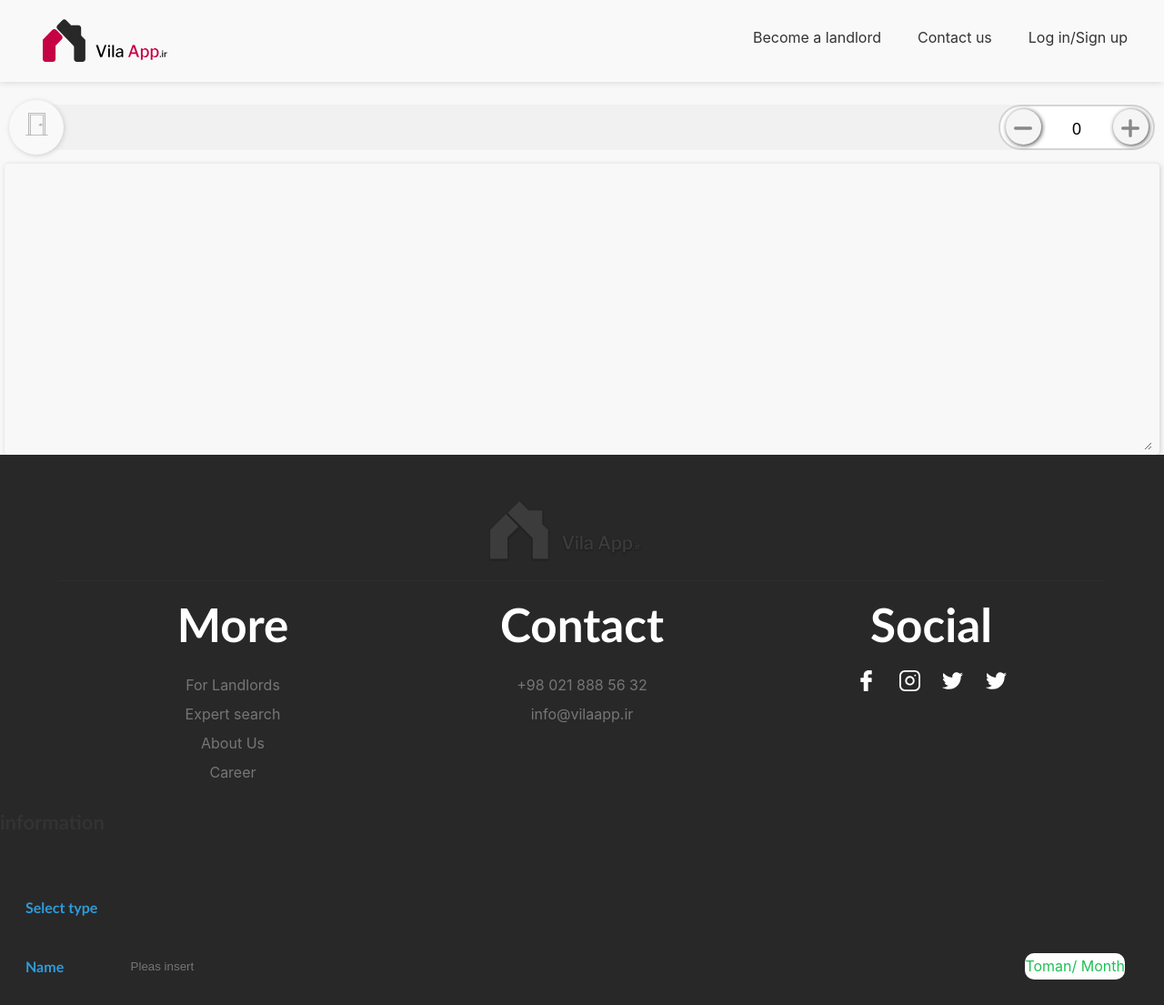
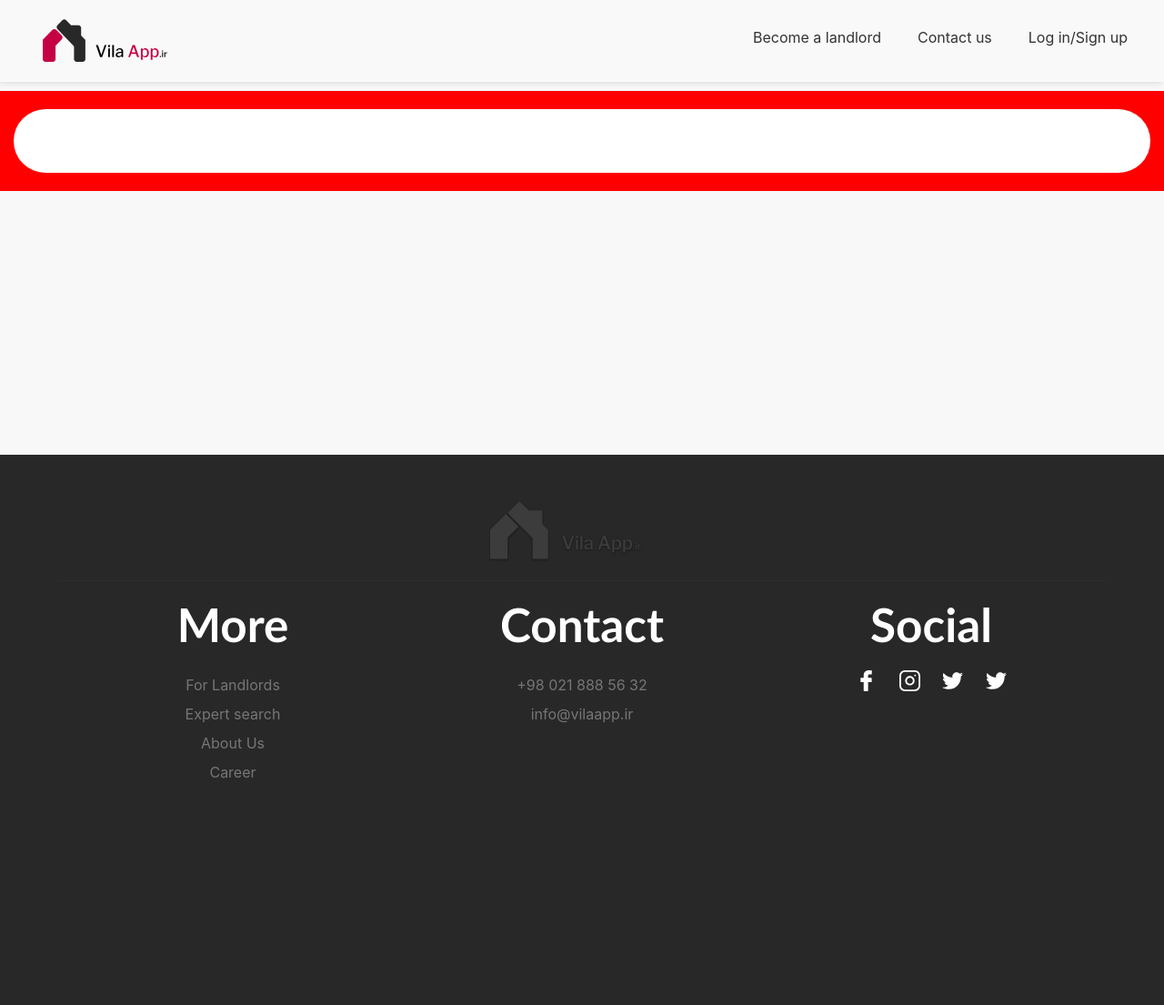
Before and after one commit to arasico/vilaapp, a React (Create React App) app: page /test in a window 1280 px wide. Shown: the whole page at 91% size. Built offline with nearby package versions, Linux system fonts and the light colour scheme.

Commit message:
option button component is added

```diff
--- /dev/null
+++ b/src/en/components/common/optionButtonPlusMinus/optionButton.css
@@ -0,0 +1,25 @@
+
+
+
+.container-option-button{
+    background-color: red;
+    padding: 10px 5px;
+
+}
+.option-flex-line{
+   background-color: #fff;
+   margin: 10px;
+   border-radius: 100px;
+   padding: 10px;
+   display: flex;
+   justify-content: space-between
+
+
+}
+
+.option-flex-item{
+    height: 50px;
+    background-color: silver;
+
+
+}
--- /dev/null
+++ b/src/en/components/common/optionButtonPlusMinus/optionButton.js
@@ -0,0 +1,27 @@
+import React, {Component} from 'react';
+
+import './optionButton.css';
+
+
+
+class OptionButtonComponent extends Component {
+    constructor(props) {
+        super(props);
+        this.state = {  }
+    }
+    render() {
+        return (
+            <div className="container-option-button">
+                <div className="option-flex-line">
+                    <div className="option-flex-item">
+                        <div className="btn-circle-option"></div>
+                    </div>
+                    <div className="option-flex-item"></div>
+                    <div className="option-flex-item"></div>
+                </div>
+            </div>
+         );
+    }
+}
+
+export default OptionButtonComponent;
--- a/src/en/container/testComponent/test.js
+++ b/src/en/container/testComponent/test.js
@@ -2,13 +2,7 @@ import React,{Component} from 'react';
 
 import  './style.css';
 
-import TextInput from '../../components/createLandLoard/inputGroup';
-import SubTitle from '../../components/common/subTitle/subTitle';
-import Droplist from '../../components/common/typeOfDropList/typeOfDropList';
-import OptionDetails from '../../components/common/optionDetails/optionDetails';
-
-import Rooms from '../../../assets/icons/rooms.svg'
-import Checkbox from '../../components/common/textArea/textArea';
+import OptionButton from '../../components/common/optionButtonPlusMinus/optionButton';
 
 
 
@@ -19,30 +13,23 @@ class TestComponent extends Component {
         super(props);
         this.state = {  }
     }
-    render() {
-        return (
-            <div className="test-container">
-
-                    <OptionDetails img={Rooms} />
-
-                      <div style={{width:"100%", height:700, margin:"auto"}}>
-                        <Checkbox   />
-                      </div>
 
 
 
 
-                    <SubTitle label="information" />
 
-                    <Droplist  label="Select type"/>
 
-                    <TextInput
-                        label="Name"
-                        placeholder="Pleas insert"
-                        error=""
-                        labelSecend="Toman/ Month"
-                    />
 
+    render() {
+
+
+
+
+
+        return (
+            <div className="test-container">
+
+                <OptionButton title="Person" />
 
             </div>
         );
```
